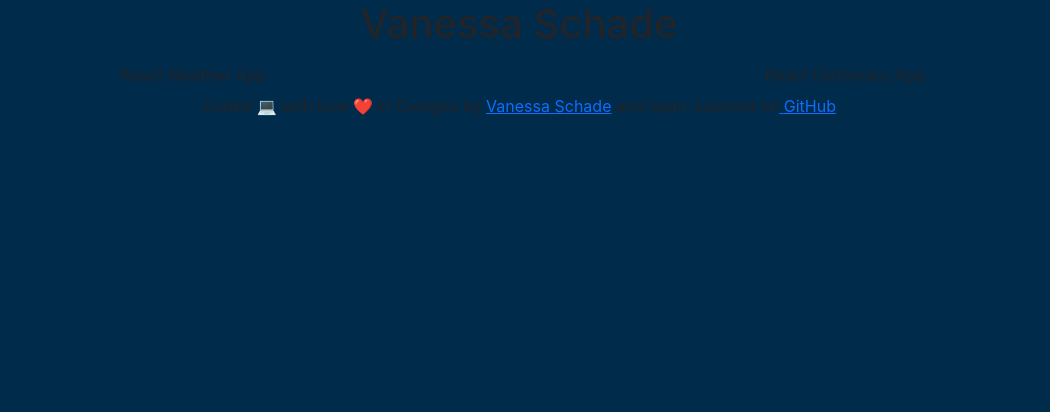
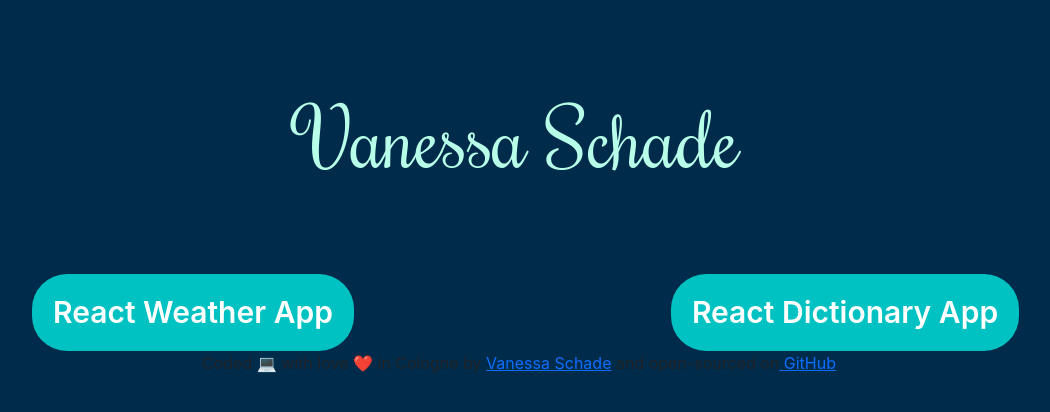
Before and after one commit to The-Travelling-Colognian/react-weather-dictionary-landingpage, a React (Create React App) app: page / in a window 1280 px wide. Shown: the top 412 px of the page, without its empty margins (121-1171 px from the left). Built offline with nearby package versions, Linux system fonts and the light colour scheme; the HTML template or start-up script is replaced by a standard one.

Commit message:
Added the styling of the FinalProjects component

```diff
--- a/src/App.css
+++ b/src/App.css
@@ -3,7 +3,7 @@
   --secondary-font: "Rochester", serif;
   --background: #002b4b;
   --primary-color: #b8ffe9;
-  --secondary-color: ##00c2c2;
+  --secondary-color: #00c2c2;
 }
 
 .App {
@@ -11,3 +11,11 @@
   background-color: var(--background);
   min-height: 100vh;
 }
+
+.App h1 {
+  font-family: var(--secondary-font);
+  font-size: 80px;
+  color: var(--primary-color);
+  padding-top: 90px;
+  padding-bottom: 80px;
+}
--- /dev/null
+++ b/src/FinalProjects.css
@@ -0,0 +1,19 @@
+.FinalProjects .weatherApp {
+  padding: 0;
+  list-style: none;
+}
+
+.FinalProjects .btn {
+  background: #00c2c2;
+  color: white;
+  border-radius: 35px;
+  font-size: 30px;
+  font-weight: 600;
+  padding: 15px 20px;
+  transition: ease-in-out;
+}
+
+.FinalProjects .btn:hover {
+  color: white;
+  font-weight: 700;
+}
--- a/src/FinalProjects.js
+++ b/src/FinalProjects.js
@@ -1,4 +1,5 @@
 import React from "react";
+import "./FinalProjects.css";
 
 export default function FinalProjects() {
   return (
```
